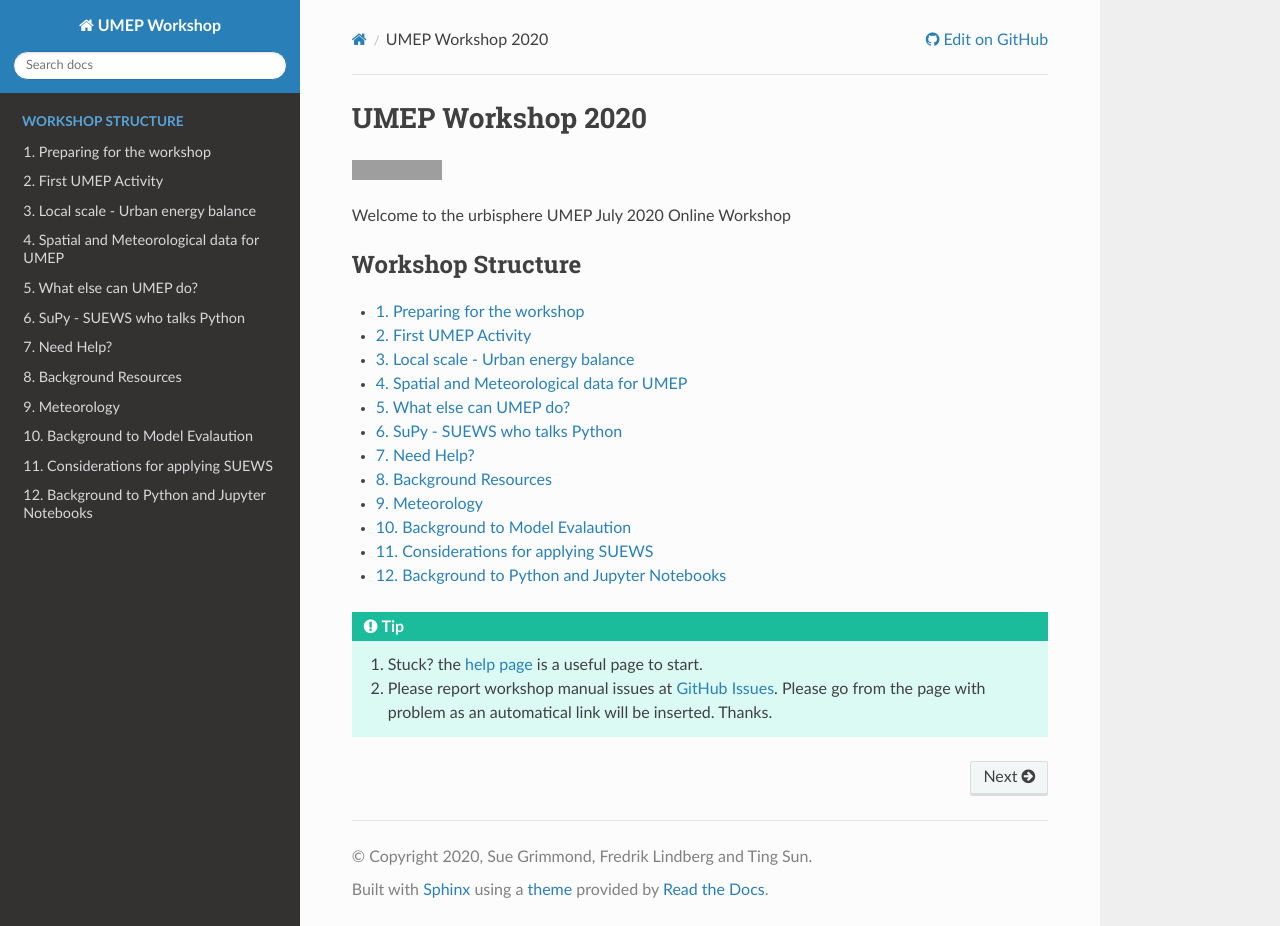
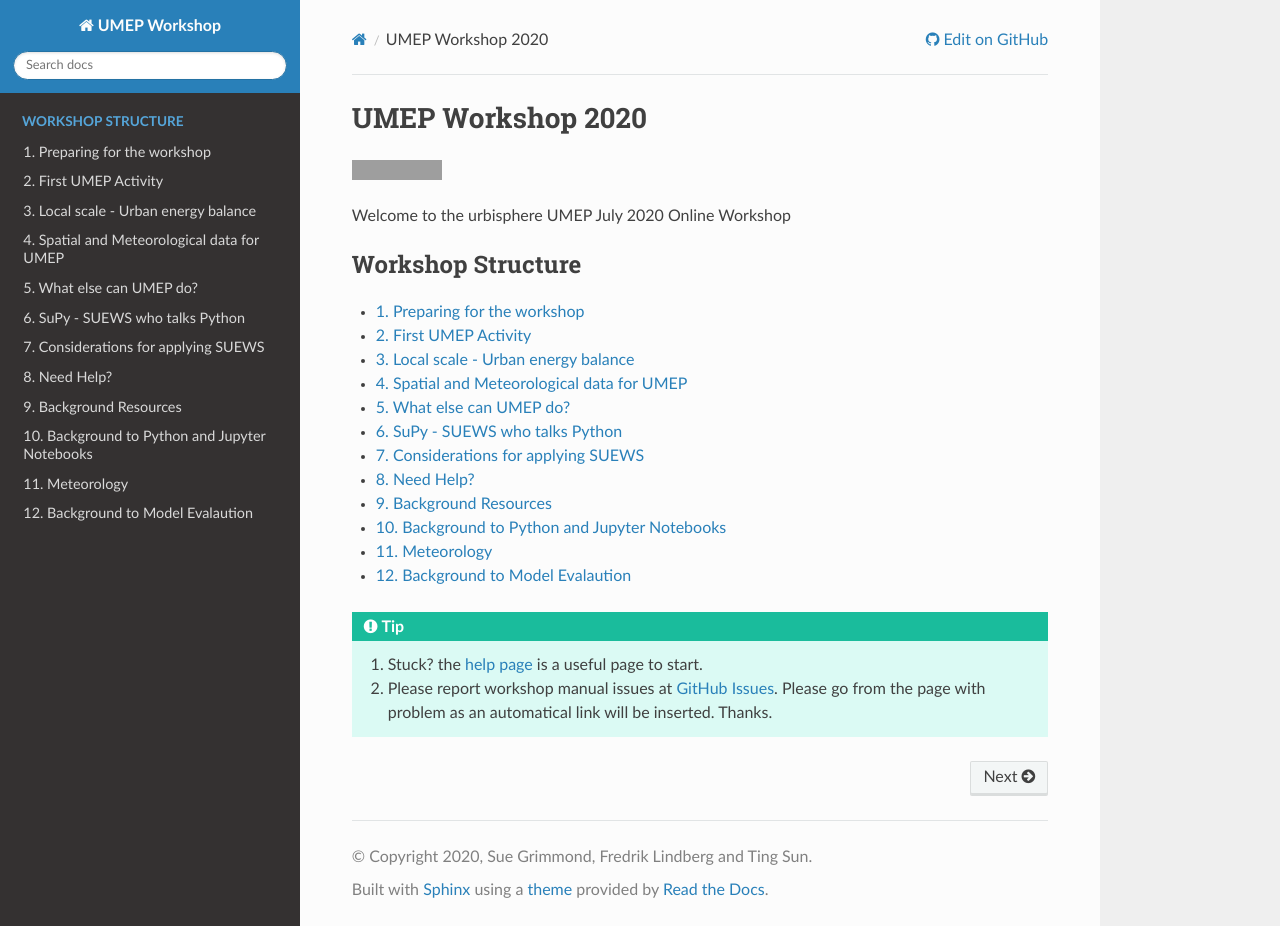
Before and after one commit to Urban-Meteorology-Reading/UMEP-Workshop, a Sphinx documentation site: the page built from source/index.rst, in a window 1280 px wide and 926 px high. Built offline with Sphinx 7.4.7 and the Read the Docs theme 2.0.0, drawn with Linux system fonts in a browser that asks for light colours; pages that are not in the unit, such as notebooks, are missing from menus; some of the changed lines change nothing that is shown; grey boxes are pictures that could not be loaded.

Commit message:
Update index.rst

```diff
--- a/source/index.rst
+++ b/source/index.rst
@@ -20,65 +20,9 @@ Welcome to the urbisphere UMEP July 2020 Online Workshop
    GettingData/GettingData
    WhatElse/WhatElseCanUMEP
    SUPY/SuPy
+   Parameters/Consider0
    NeedHelp
    Background-Resources
+   Jupyter/PY0
    BackGroundMet/BGM0
    BackGroundEval/BGE0
-   Parameters/Consider0
-   Jupyter/PY0
-
-
-
-
-.. Preparation for the Workshop
-.. ----------------------------
-..
-.. - `Background`
-.. - `NeedHelp`
-.. - `QGIS1`
-.. - `UMEP1`
-..
-..
-.. First UMEP Activity
-.. -------------------
-..
-.. - `UMEP2`
-.. - `GIS1`
-..
-.. Local scale - Urban energy balance
-.. ----------------------------------
-..
-.. - `SUEWS1`
-.. - `SUEWS2`
-.. - `SUEWS3`
-.. - `SUEWS5`
-..
-.. Not sure what to call this section
-.. ----------------------------------
-..
-.. - `GIS2`
-.. - `SUEWS4`
-.. - `GIS3`
-..
-.. What else can UMEP do?
-.. ----------------------
-..
-.. - `UMEP3`
-.. - `UMEP4`
-.. - `UMEP5`
-.. - `UMEP6`
-.. - `UMEP7`
-.. - `UMEP8`
-.. - `UMEP9`
-..
-.. SuPy
-.. ----
-..
-.. - `SuPy1`
-.. - `SuPy2`
-.. - `SuPy3`
-.. - `SuPy4`
-..
-.. DASH
-.. ----
-.. -  What is DASH?
```
